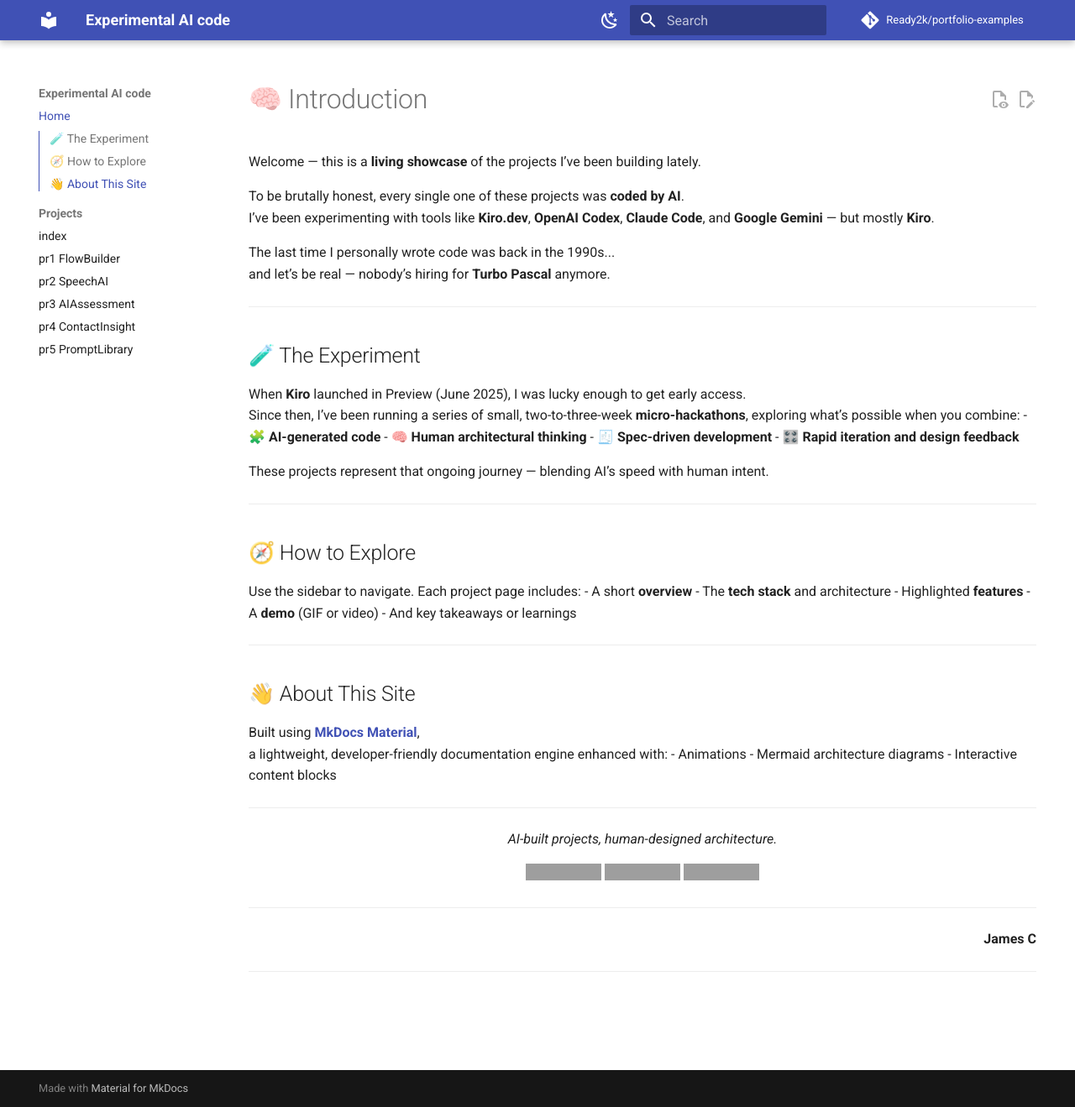
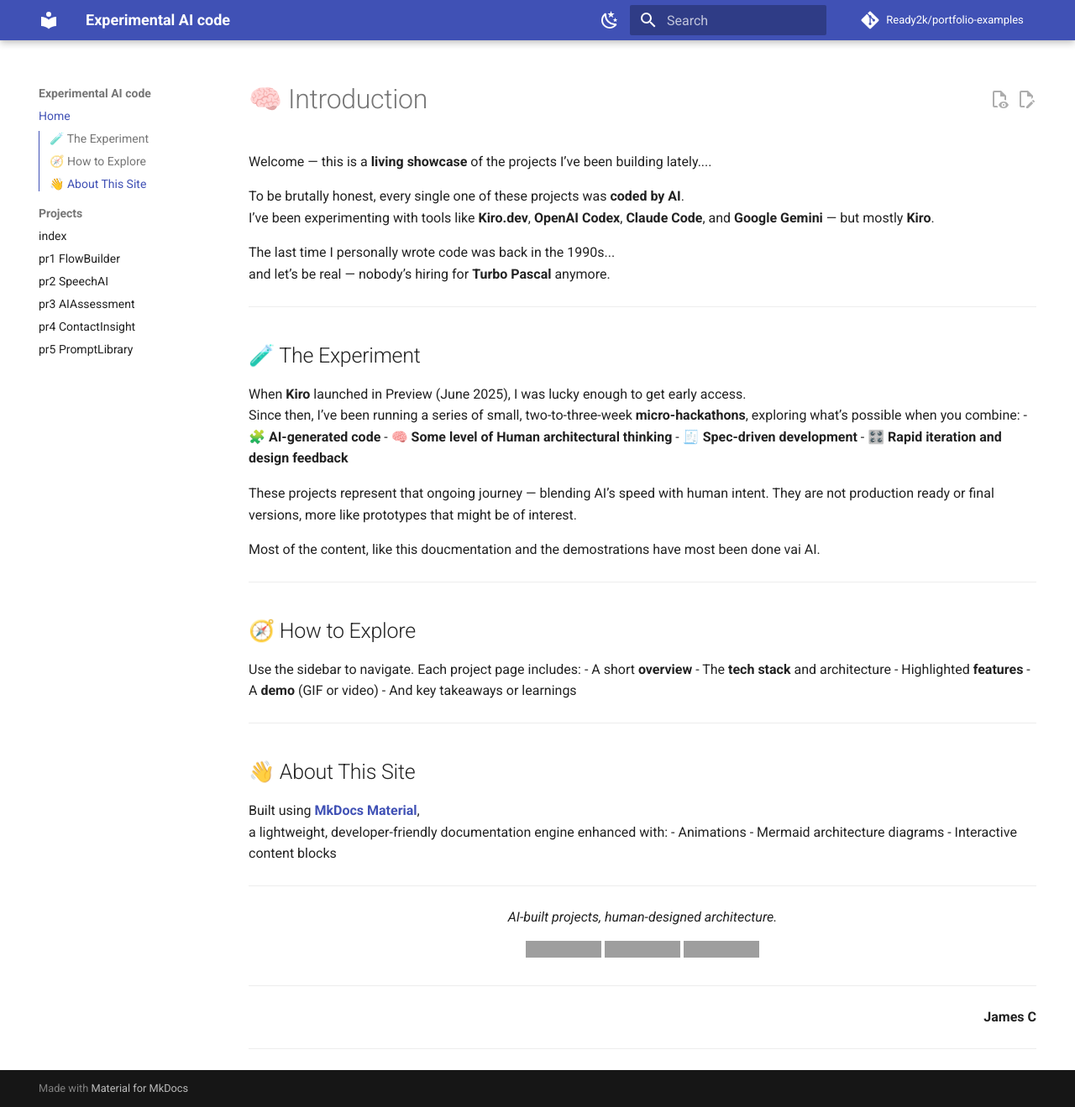
Before and after one commit to Ready2k/portfolio-examples, an MkDocs documentation site: the page built from docs/index.md, in a window 1280 px wide and 1319 px high. Shown: the whole window at 84% size. Built offline with MkDocs 1.6.1 and Material for MkDocs 9.7.7, drawn with Linux system fonts in a browser that asks for light colours; comment, search, counter and statistics services are not loaded; grey boxes are pictures that could not be loaded.

Commit message:
Revise introduction and clarify AI contributions
Clarified the introduction and added details about AI involvement in projects.

```diff
--- a/docs/index.md
+++ b/docs/index.md
@@ -1,6 +1,6 @@
 # 🧠 Introduction
 
-Welcome — this is a **living showcase** of the projects I’ve been building lately.
+Welcome — this is a **living showcase** of the projects I’ve been building lately....
 
 To be brutally honest, every single one of these projects was **coded by AI**.
 I’ve been experimenting with tools like **Kiro.dev**, **OpenAI Codex**, **Claude Code**, and **Google Gemini** — but mostly **Kiro**.
@@ -15,11 +15,14 @@ and let’s be real — nobody’s hiring for **Turbo Pascal** anymore.
 When **Kiro** launched in Preview (June 2025), I was lucky enough to get early access.
 Since then, I’ve been running a series of small, two-to-three-week **micro-hackathons**, exploring what’s possible when you combine:
 - 🧩 **AI-generated code**
-- 🧠 **Human architectural thinking**
+- 🧠 **Some level of Human architectural thinking**
 - 🧾 **Spec-driven development**
 - 🎛️ **Rapid iteration and design feedback**
 
 These projects represent that ongoing journey — blending AI’s speed with human intent.
+They are not production ready or final versions, more like prototypes that might be of interest.
+
+Most of the content, like this doucmentation and the demostrations have most been done vai AI.
 
 ---
 
```
